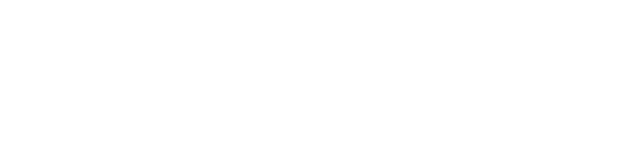
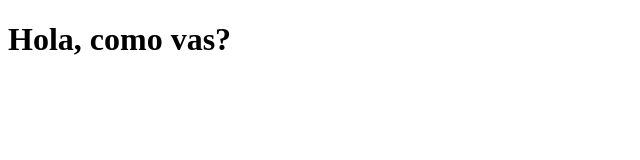
Before and after one commit to Xime-rm/sep, a plain HTML site: page index.html in a window 1280 px wide. Shown: the whole page, without its empty margins (0-640 px from the left). Drawn offline with Linux system fonts and the light colour scheme.

Commit message:
segundo commit

```diff
--- a/index.html
+++ b/index.html
@@ -6,6 +6,6 @@
     <title>Document</title>
 </head>
 <body>
-
+    <h1>Hola, como vas?</h1>
 </body>
 </html>
```
